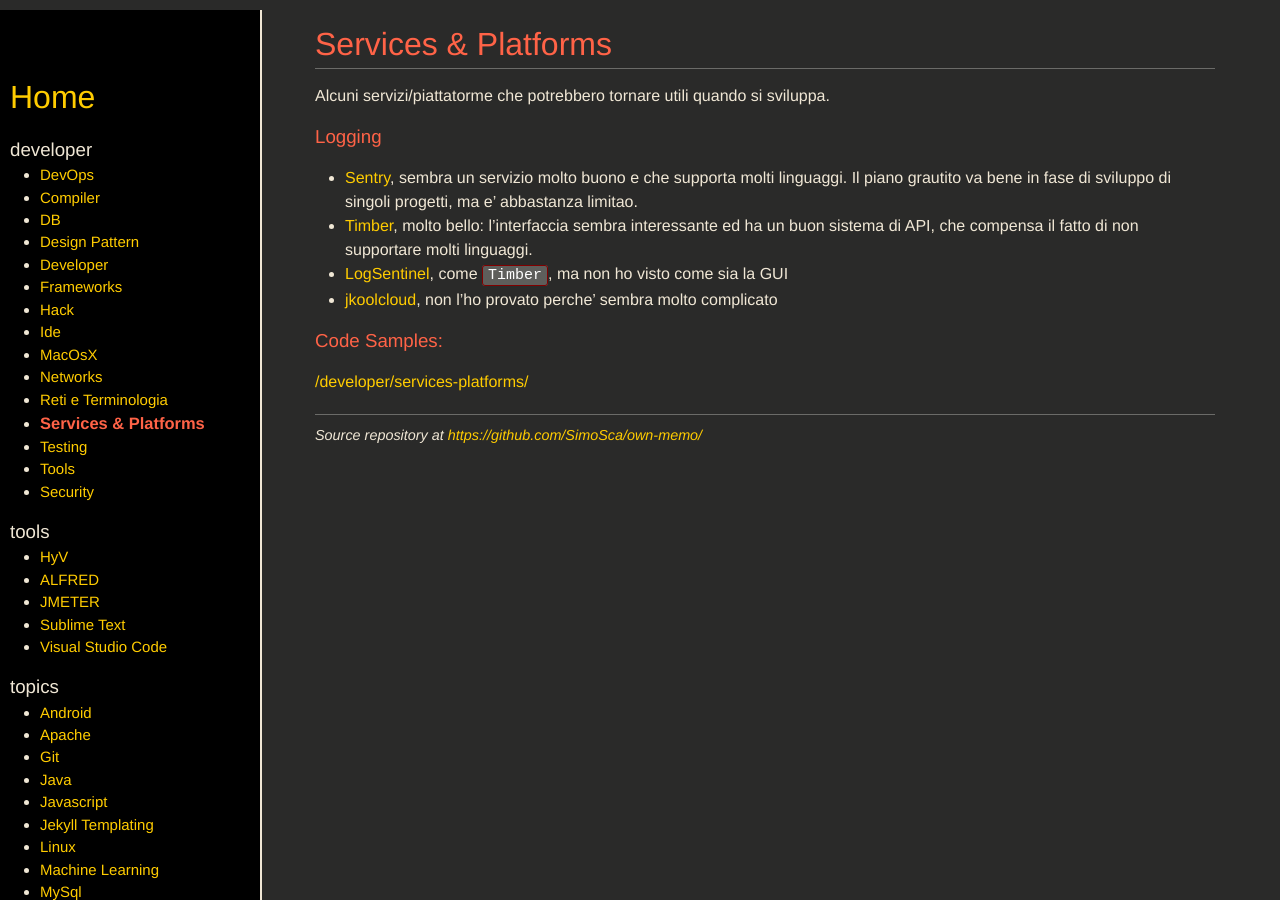
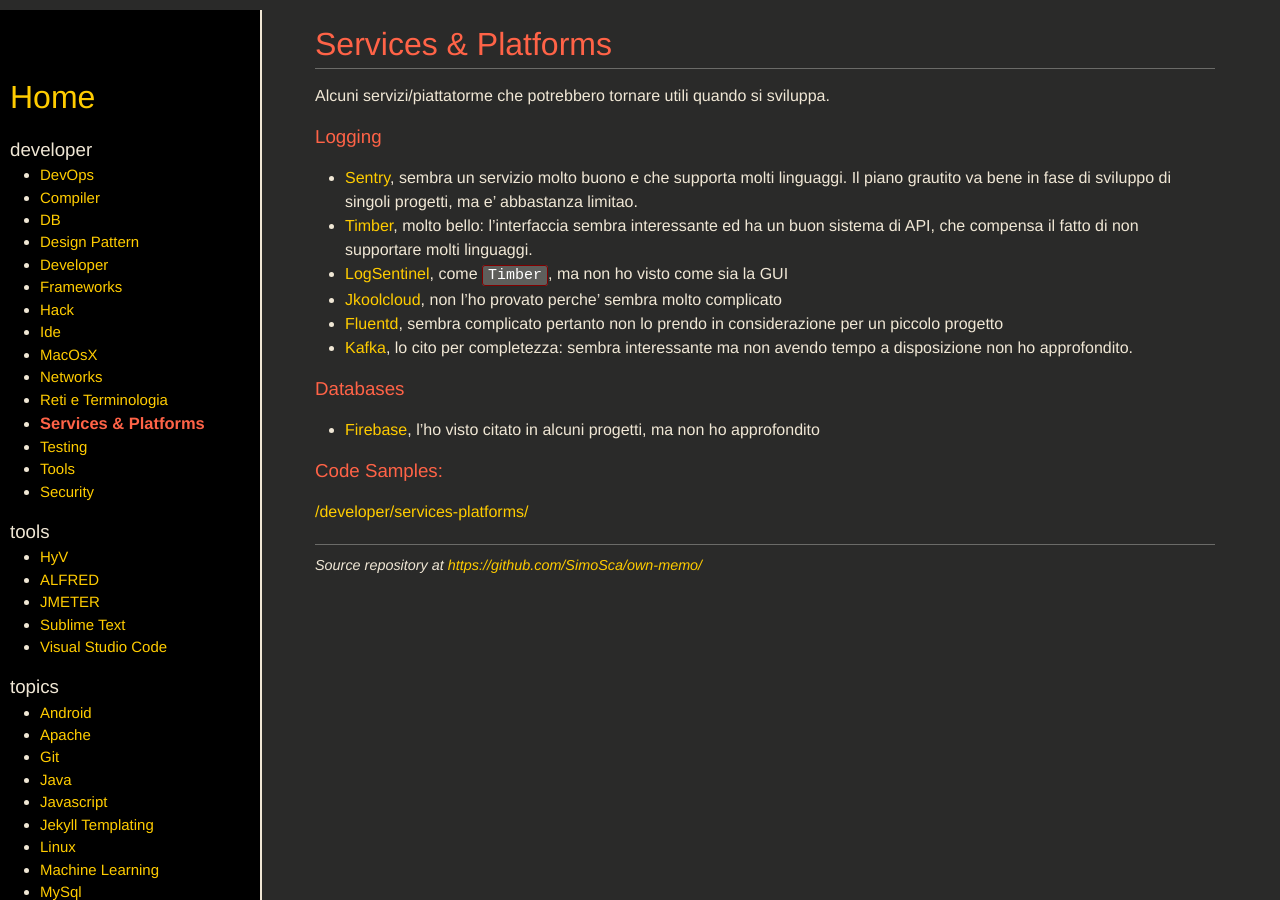
Before and after one commit to SimoSca/own-memo, a Jekyll site: the page built from _pages/developer/services.md, in a window 1280 px wide. Built offline with Jekyll 4.4.1, drawn with Linux system fonts in a browser that asks for light colours; nearby versions of some CDN libraries.

Commit message:
[new] Aggiunto pagina per elenco servizi/piattaforme

```diff
--- a/_pages/developer/services.md
+++ b/_pages/developer/services.md
@@ -12,4 +12,11 @@
 - [Sentry](https://sentry.io/welcome/), sembra un servizio molto buono e che supporta molti linguaggi. Il piano grautito va bene in fase di sviluppo di singoli progetti, ma e' abbastanza limitao.
 - [Timber](https://timber.io/), molto bello: l'interfaccia sembra interessante ed ha un buon sistema di API, che compensa il fatto di non supportare molti linguaggi.
 - [LogSentinel](https://logsentinel.com/), come `Timber`, ma non ho visto come sia la GUI
-- [jkoolcloud](https://www.jkoolcloud.com/product/jkql-query-language/), non l'ho provato perche' sembra molto complicato
+- [Jkoolcloud](https://www.jkoolcloud.com/product/jkql-query-language/), non l'ho provato perche' sembra molto complicato
+- [Fluentd](https://www.fluentd.org/), sembra complicato pertanto non lo prendo in considerazione per un piccolo progetto
+- [Kafka](https://kafka.apache.org/index.html), lo cito per completezza: sembra interessante ma non avendo tempo a disposizione non ho approfondito.
+
+
+### Databases
+
+- [Firebase](https://firebase.google.com/), l'ho visto citato in alcuni progetti, ma non ho approfondito
```
